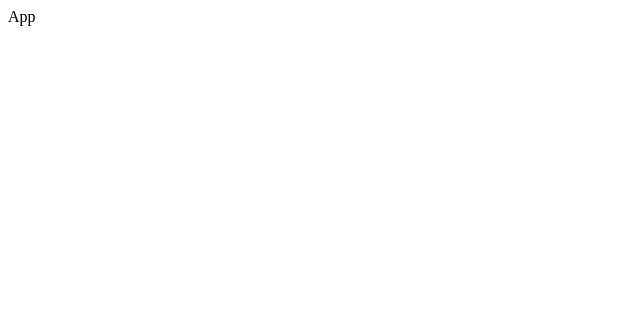
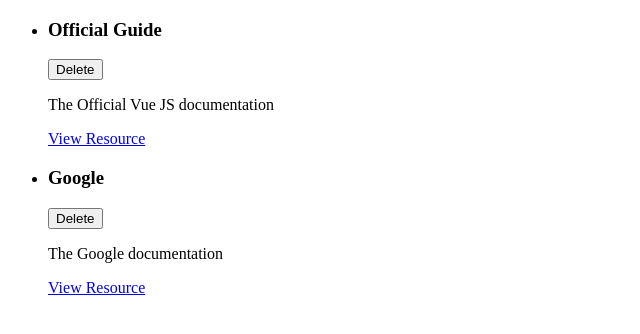
Before and after one commit to mstanka/udm-max-learnapp, a Vue app: page / in a window 1280 px wide. Shown: the top 334 px of the page, without its empty margins (0-640 px from the left). Built offline with nearby package versions, Linux system fonts and the light colour scheme.

Commit message:
add learning-resource component

```diff
--- a/src/App.vue
+++ b/src/App.vue
@@ -1,11 +1,41 @@
 <template>
-  <div>App</div>
+  <ul>
+    <learning-resource
+      v-for="res in storedResources"
+      :key="res.id"
+      :title="res.title"
+      :description="res.description"
+      :link="res.link"
+    ></learning-resource>
+  </ul>
 </template>
 
 <script>
+import LearningResource from './components/learning-resources/LearningResource.vue';
 
+export default {
+  components: {
+    LearningResource,
+  },
+  data() {
+    return {
+      storedResources: [
+        {
+          id: 'official-guide',
+          title: 'Official Guide',
+          description: 'The Official Vue JS documentation',
+          link: 'https://vuejs.org',
+        },
+        {
+          id: 'google',
+          title: 'Google',
+          description: 'The Google documentation',
+          link: 'https://google.com',
+        },
+      ],
+    };
+  },
+};
 </script>
 
-<style>
-
-</style>
+<style></style>
--- /dev/null
+++ b/src/components/learning-resources/LearningResource.vue
@@ -0,0 +1,24 @@
+<template>
+  <li>
+    <div>
+      <header>
+        <h3>{{ title }}</h3>
+        <button>Delete</button>
+      </header>
+    </div>
+    <p>{{ description }}</p>
+    <nav>
+      <a :href="link">View Resource</a>
+    </nav>
+  </li>
+</template>
+
+<script>
+export default {
+  props: {
+    title: String,
+    description: String,
+    link: String,
+  },
+};
+</script>
```
